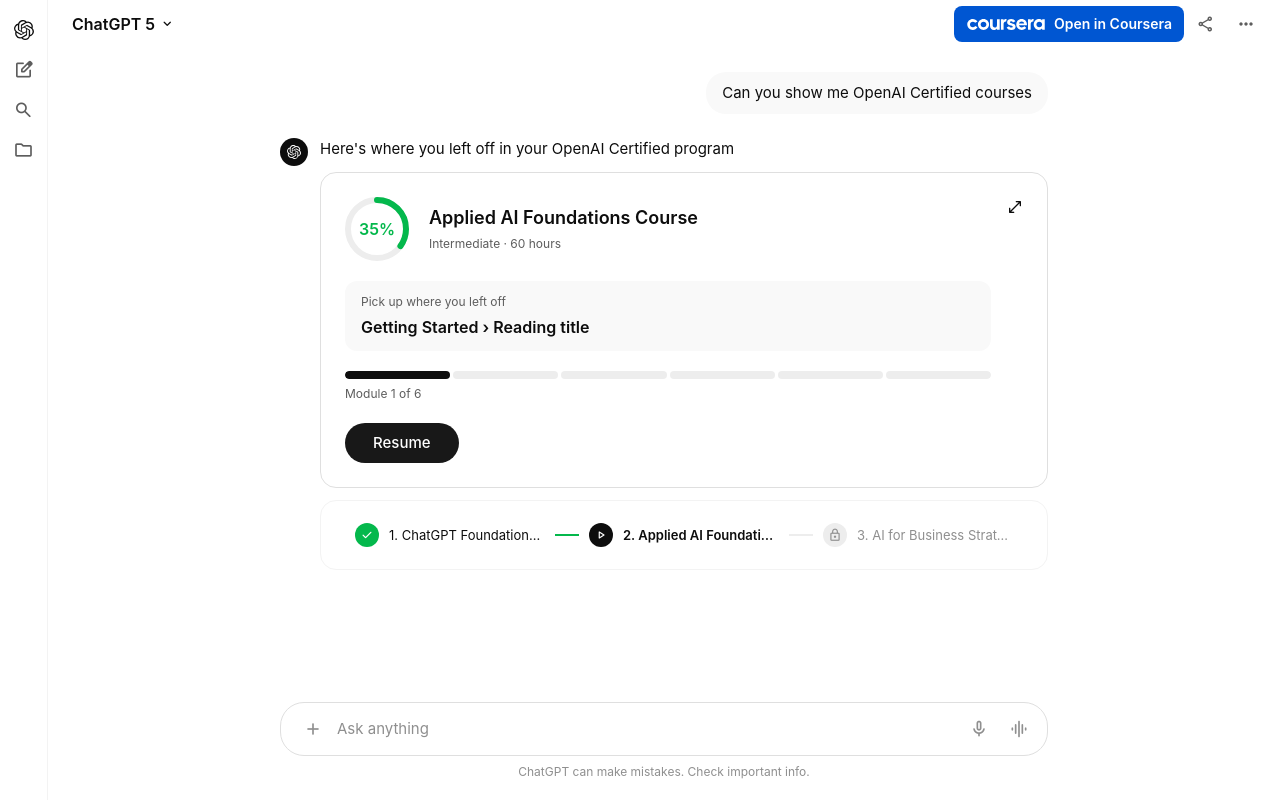
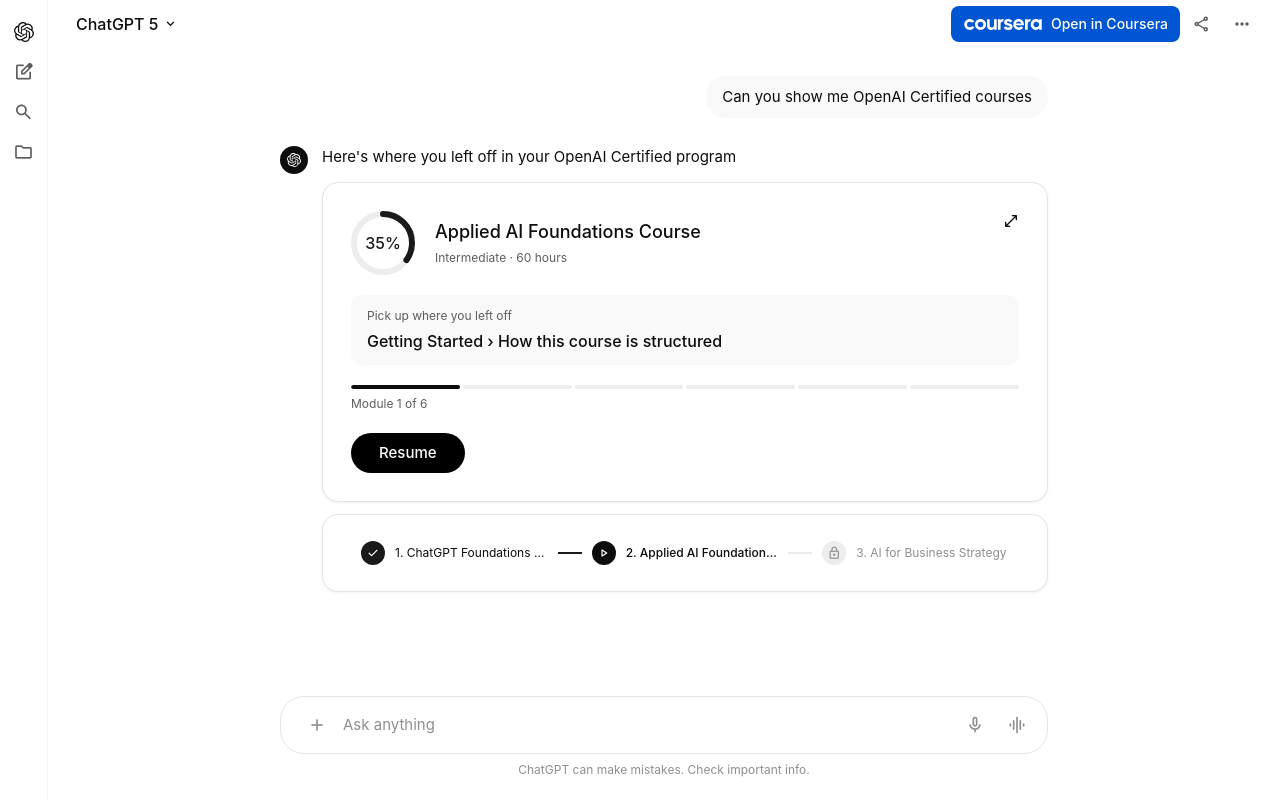
Before and after one commit to mallorypmichael/Mallory-ai-prototype, a React (Vite) app: page / in a window 1280 px wide. Both pictures are taken after a click on the button "Open in ChatGPT". Built offline with nearby package versions, Linux system fonts and the light colour scheme.

Commit message:
UI updates pt 2

```diff
--- a/src/components/my-learning/MyLearningLight.tsx
+++ b/src/components/my-learning/MyLearningLight.tsx
@@ -18,7 +18,7 @@
           strokeDasharray={c} strokeDashoffset={offset} strokeLinecap="round"
         />
       </svg>
-      <span className="absolute" style={{ fontSize: 16, fontWeight: 600, color: "var(--oai-accent)" }}>
+      <span className="absolute" style={{ fontSize: 16, fontWeight: 500, color: "var(--oai-accent)" }}>
         {percent}%
       </span>
     </div>
@@ -63,9 +63,19 @@
   const currentModule = enrollment.modules.find((m) => m.id === enrollment.currentModuleId);
 
   return (
-    <div className="oai-resume-hero" style={{ flexDirection: "row", alignItems: "flex-start", gap: 16 }}>
-      <div style={{ display: "flex", flexDirection: "column", gap: 20, flex: 1, minWidth: 0 }}>
-        <div className="oai-resume-hero-header">
+    <div className="oai-resume-hero" style={{ position: "relative" }}>
+      <button
+        type="button"
+        className="oai-enrollment-card-expand"
+        onClick={() => onExpand(enrollment.id)}
+        aria-label="Expand to full view"
+        style={{ position: "absolute", top: 28, right: 28, zIndex: 1 }}
+      >
+        <span className="material-symbols-rounded" style={{ fontSize: 16 }}>open_in_full</span>
+      </button>
+
+      <div style={{ display: "flex", flexDirection: "column", gap: 20, width: "100%", minWidth: 0 }}>
+        <div className="oai-resume-hero-header" style={{ paddingRight: 48 }}>
           <ProgressRing percent={enrollment.progressPercent} size={64} />
           <div className="oai-resume-hero-info">
             <span className="oai-heading-md">{enrollment.title}</span>
@@ -108,15 +118,6 @@
           </div>
         )}
       </div>
-
-      <button
-        className="oai-enrollment-card-expand"
-        onClick={() => onExpand(enrollment.id)}
-        aria-label="Expand to full view"
-        style={{ position: "static", flexShrink: 0 }}
-      >
-        <span className="material-symbols-rounded" style={{ fontSize: 16 }}>open_in_full</span>
-      </button>
     </div>
   );
 }
@@ -142,8 +143,10 @@
               />
             )}
             <button
+              type="button"
               className="oai-course-strip-item"
               data-state={state}
+              title={`${i + 1}. ${e.title}`}
               onClick={() => state !== "upcoming" && onSelect(e.id)}
             >
               <span className="oai-course-strip-icon" data-state={state}>
@@ -155,7 +158,7 @@
                   <span className="material-symbols-rounded" style={{ fontSize: 14 }}>lock</span>
                 )}
               </span>
-              <span style={{ overflow: "hidden", textOverflow: "ellipsis", whiteSpace: "nowrap" }}>
+              <span className="oai-course-strip-label">
                 {i + 1}. {e.title}
               </span>
             </button>
@@ -181,7 +184,7 @@
   if (!currentCourse) return null;
 
   return (
-    <div style={{ display: "flex", flexDirection: "column", gap: 12 }}>
+    <div style={{ display: "flex", flexDirection: "column", gap: 12, width: "100%", alignItems: "stretch" }}>
       <ResumeHeroCard
         enrollment={currentCourse}
         onResume={onResume}
--- a/src/components/my-learning/openai-theme.css
+++ b/src/components/my-learning/openai-theme.css
@@ -41,11 +41,12 @@
   --oai-text-primary: var(--oai-gray-1000);
   --oai-text-secondary: var(--oai-gray-500);
   --oai-text-tertiary: var(--oai-gray-400);
-  --oai-accent: var(--oai-green-400);
-  --oai-accent-hover: var(--oai-green-500);
-  --oai-accent-subtle: var(--oai-green-50);
-  --oai-border: var(--oai-gray-150);
+  --oai-accent: #1a1a1a;
+  --oai-accent-hover: #141414;
+  --oai-accent-subtle: #f5f5f5;
+  --oai-border: #e5e5e5;
   --oai-border-light: var(--oai-gray-75);
+  --oai-progress-track-bg: #ededed;
   --oai-radius-sm: 8px;
   --oai-radius-md: 12px;
   --oai-radius-lg: 16px;
@@ -58,8 +59,8 @@
   --oai-card-complete-border: var(--oai-gray-150);
   --oai-card-inprogress: var(--oai-red-50);
   --oai-card-inprogress-border: #f5c6c0;
-  --oai-card-notstarted: var(--oai-green-50);
-  --oai-card-notstarted-border: #b9e3c8;
+  --oai-card-notstarted: var(--oai-gray-50);
+  --oai-card-notstarted-border: var(--oai-gray-150);
 
   /* Left nav */
   --oai-nav-width: 260px;
@@ -79,19 +80,19 @@
 
 .oai-heading-lg {
   font-size: 1.5rem;    /* 24px — SDK heading-lg */
-  font-weight: 600;
+  font-weight: 500;
   line-height: 1.75rem; /* 28px */
 }
 
 .oai-heading-md {
   font-size: 1.125rem;  /* 18px — SDK heading-sm */
-  font-weight: 600;
+  font-weight: 500;
   line-height: 1.625rem; /* 26px */
 }
 
 .oai-heading-sm {
   font-size: 1rem;      /* 16px — SDK heading-xs */
-  font-weight: 600;
+  font-weight: 500;
   line-height: 1.5rem;  /* 24px */
 }
 
@@ -124,15 +125,15 @@
   font-size: 0.875rem;
   font-weight: 500;
   line-height: 1.25rem;
-  color: var(--oai-gray-0);
-  background: var(--oai-gray-900);
+  color: #ffffff;
+  background: #000000;
   border: none;
   border-radius: 999px;
   cursor: pointer;
   transition: background 150ms ease;
 }
 .oai-btn-primary:hover {
-  background: var(--oai-gray-700);
+  background: #111111;
 }
 
 .oai-btn-secondary {
@@ -197,9 +198,10 @@
 
 .oai-card {
   background: var(--oai-bg);
-  border: 1px solid var(--oai-border);
+  border: 1px solid #e5e5e5;
   border-radius: var(--oai-radius-lg);
   overflow: hidden;
+  box-shadow: 0 1px 3px rgba(0, 0, 0, 0.06);
 }
 
 .oai-card-complete { background: var(--oai-card-complete); border-color: var(--oai-card-complete-border); }
@@ -209,15 +211,15 @@
 /* ── Progress bar ────────────────────────────── */
 
 .oai-progress-track {
-  height: 6px;
-  border-radius: 3px;
-  background: var(--oai-bg-tertiary);
+  height: 4px;
+  border-radius: 2px;
+  background: var(--oai-progress-track-bg);
   overflow: hidden;
 }
 
 .oai-progress-fill {
   height: 100%;
-  border-radius: 3px;
+  border-radius: 2px;
   background: var(--oai-accent);
   transition: width 400ms ease;
 }
@@ -231,17 +233,17 @@
   width: 20px;
   height: 20px;
   border-radius: 50%;
-  border: 1.5px solid var(--oai-border);
+  border: 1.5px solid var(--oai-gray-200);
   flex-shrink: 0;
-  background: var(--oai-bg);
+  background: transparent;
   color: transparent;
   font-size: 14px;
   transition: all 150ms ease;
 }
 
 .oai-goal-check[data-done="true"] {
-  background: var(--oai-accent);
-  border-color: var(--oai-accent);
+  background: #1a1a1a;
+  border-color: #1a1a1a;
   color: var(--oai-gray-0);
 }
 
@@ -259,7 +261,7 @@
   flex-direction: column;
   align-items: center;
   width: var(--oai-sidebar-width);
-  padding: 12px 0;
+  padding: 14px 0;
   gap: 4px;
   border-right: 1px solid var(--oai-border-light);
   background: var(--oai-sidebar-bg);
@@ -296,7 +298,7 @@
   align-items: center;
   justify-content: space-between;
   height: 48px;
-  padding: 0 16px;
+  padding: 0 20px;
   flex-shrink: 0;
 }
 
@@ -305,7 +307,7 @@
   align-items: center;
   gap: 4px;
   font-size: 16px;
-  font-weight: 600;
+  font-weight: 500;
   color: var(--oai-text-primary);
   background: none;
   border: none;
@@ -330,7 +332,7 @@
   display: flex;
   flex-direction: column;
   align-items: center;
-  padding: 0 24px;
+  padding: 0 28px;
 }
 
 .chatgpt-chat-content {
@@ -338,8 +340,8 @@
   max-width: 768px;
   display: flex;
   flex-direction: column;
-  gap: 24px;
-  padding: 24px 0;
+  gap: 28px;
+  padding: 28px 0;
 }
 
 .chatgpt-user-bubble {
@@ -355,7 +357,7 @@
 
 .chatgpt-assistant-row {
   display: flex;
-  gap: 12px;
+  gap: 14px;
   align-items: flex-start;
 }
 
@@ -375,7 +377,7 @@
 .chatgpt-assistant-content {
   display: flex;
   flex-direction: column;
-  gap: 12px;
+  gap: 14px;
   min-width: 0;
   flex: 1;
 }
@@ -391,7 +393,7 @@
   display: flex;
   flex-direction: column;
   align-items: center;
-  padding: 0 24px 12px;
+  padding: 0 28px 14px;
 }
 
 .chatgpt-input-bar {
@@ -399,8 +401,8 @@
   max-width: 768px;
   display: flex;
   align-items: center;
-  gap: 8px;
-  padding: 10px 12px 10px 16px;
+  gap: 10px;
+  padding: 12px 14px 12px 20px;
   border: 1px solid var(--oai-border);
   border-radius: 24px;
   background: var(--oai-bg);
@@ -455,13 +457,14 @@
 /* ── Resume hero card ────────────────────────── */
 
 .oai-resume-hero {
-  border: 1px solid var(--oai-border);
+  border: 1px solid #e5e5e5;
   border-radius: var(--oai-radius-lg);
-  padding: 24px;
+  padding: 28px;
   background: var(--oai-bg);
   display: flex;
   flex-direction: column;
-  gap: 20px;
+  gap: 24px;
+  box-shadow: 0 1px 3px rgba(0, 0, 0, 0.06);
 }
 
 .oai-resume-hero-header {
@@ -498,14 +501,14 @@
 .oai-module-bar {
   display: flex;
   gap: 3px;
-  height: 8px;
-  border-radius: 4px;
+  height: 4px;
+  border-radius: 2px;
   overflow: hidden;
 }
 
 .oai-module-segment {
   flex: 1;
-  border-radius: 4px;
+  border-radius: 2px;
   transition: background 300ms ease;
 }
 
@@ -516,7 +519,7 @@
   background: var(--oai-text-primary);
 }
 .oai-module-segment[data-state="upcoming"] {
-  background: var(--oai-bg-tertiary);
+  background: var(--oai-progress-track-bg);
 }
 
 /* ── Sequential course strip ─────────────────── */
@@ -524,16 +527,20 @@
 .oai-course-strip {
   display: flex;
   align-items: center;
+  justify-content: flex-start;
   gap: 0;
-  padding: 16px 24px;
-  border: 1px solid var(--oai-border-light);
+  width: 100%;
+  padding: 20px 28px;
+  border: 1px solid #e5e5e5;
   border-radius: var(--oai-radius-lg);
   background: var(--oai-bg);
+  box-shadow: 0 1px 3px rgba(0, 0, 0, 0.06);
 }
 
 .oai-course-strip-item {
   display: flex;
   align-items: center;
+  justify-content: flex-start;
   gap: 10px;
   padding: 6px 10px;
   border-radius: var(--oai-radius-sm);
@@ -541,9 +548,10 @@
   background: transparent;
   cursor: pointer;
   font-family: var(--oai-font);
-  font-size: 13px;
-  line-height: 18px;
+  font-size: 12px;
+  line-height: 16px;
   color: var(--oai-text-primary);
+  text-align: left;
   transition: background 120ms ease;
   flex: 1;
   min-width: 0;
@@ -559,7 +567,17 @@
   background: transparent;
 }
 .oai-course-strip-item[data-state="current"] {
-  font-weight: 600;
+  font-weight: 500;
+}
+
+.oai-course-strip-label {
+  flex: 1;
+  min-width: 0;
+  text-align: left;
+  line-height: 16px;
+  white-space: nowrap;
+  overflow: hidden;
+  text-overflow: ellipsis;
 }
 
 .oai-course-strip-icon {
@@ -571,7 +589,7 @@
   justify-content: center;
   flex-shrink: 0;
   font-size: 12px;
-  font-weight: 600;
+  font-weight: 500;
 }
 .oai-course-strip-icon[data-state="complete"] {
   background: var(--oai-accent);
@@ -582,15 +600,16 @@
   color: var(--oai-gray-0);
 }
 .oai-course-strip-icon[data-state="upcoming"] {
-  background: var(--oai-bg-tertiary);
+  background: var(--oai-progress-track-bg);
   color: var(--oai-text-tertiary);
 }
 
 .oai-course-strip-connector {
   width: 24px;
   height: 2px;
-  background: var(--oai-bg-tertiary);
+  background: var(--oai-progress-track-bg);
   flex: none;
+  align-self: center;
 }
 .oai-course-strip-connector[data-done="true"] {
   background: var(--oai-accent);
@@ -602,26 +621,26 @@
 .oai-skill-row {
   display: flex;
   flex-direction: column;
-  gap: 6px;
+  gap: 8px;
 }
 
 .oai-skill-row-header {
   display: flex;
   align-items: center;
   justify-content: space-between;
-  gap: 8px;
+  gap: 10px;
 }
 
 .oai-skill-bar-track {
-  height: 6px;
-  border-radius: 3px;
-  background: var(--oai-bg-tertiary);
+  height: 4px;
+  border-radius: 2px;
+  background: var(--oai-progress-track-bg);
   overflow: hidden;
 }
 
 .oai-skill-bar-fill {
   height: 100%;
-  border-radius: 3px;
+  border-radius: 2px;
   background: var(--oai-accent);
   transition: width 400ms ease;
 }
@@ -646,10 +665,10 @@
   gap: 4px;
   padding: 2px 10px;
   border-radius: 999px;
-  background: var(--oai-accent-subtle);
-  color: var(--oai-accent);
+  background: #f5f5f5;
+  color: var(--oai-gray-600);
   font-size: 12px;
-  font-weight: 600;
+  font-weight: 500;
   line-height: 18px;
 }
 
@@ -666,18 +685,18 @@
 }
 
 .oai-weekly-day[data-state="done"] {
-  background: var(--oai-accent-subtle);
-  color: var(--oai-accent);
+  background: #f0f0f0;
+  color: #1a1a1a;
 }
 
 .oai-weekly-day[data-state="today"] {
-  border: 1.5px solid var(--oai-text-primary);
+  border: 1.5px solid var(--oai-gray-600);
   color: var(--oai-text-primary);
-  font-weight: 600;
+  font-weight: 500;
 }
 
 .oai-weekly-day[data-state="upcoming"] {
-  background: var(--oai-bg-tertiary);
+  background: var(--oai-progress-track-bg);
   color: var(--oai-text-tertiary);
 }
 
@@ -698,7 +717,7 @@
   display: flex;
   align-items: center;
   gap: 8px;
-  padding: 12px;
+  padding: 14px;
   border-bottom: 1px solid var(--oai-border-light);
 }
 
@@ -759,7 +778,7 @@
 }
 .course-nav-item[data-active="true"] {
   background: var(--oai-nav-item-active);
-  font-weight: 600;
+  font-weight: 500;
 }
 
 .course-nav-item-icon {
@@ -782,7 +801,7 @@
   color: var(--oai-gray-0);
 }
 .course-nav-item-icon[data-state="upcoming"] {
-  background: var(--oai-bg-tertiary);
+  background: var(--oai-progress-track-bg);
   color: var(--oai-text-tertiary);
 }
 
@@ -799,7 +818,7 @@
   justify-content: space-between;
   width: 220px;
   aspect-ratio: 3 / 4;
-  padding: 20px;
+  padding: 24px;
   background: var(--oai-gray-75);
   border-radius: var(--oai-radius-lg);
   flex-shrink: 0;
@@ -824,6 +843,10 @@
   align-self: center;
 }
 
+.oai-certificate-card .oai-certificate-logo-circle {
+  color: #181818;
+}
+
 .oai-certificates-row {
   display: flex;
   gap: 16px;
@@ -835,19 +858,20 @@
 .oai-xdp-hero {
   display: flex;
   flex-direction: column;
-  gap: 12px;
-  padding: 32px 40px;
+  gap: 14px;
+  padding: 38px 48px;
   background: var(--oai-bg-secondary);
   border-radius: var(--oai-radius-lg);
 }
 
 .oai-xdp-modules-card {
   background: var(--oai-bg);
-  border: 1px solid var(--oai-border);
+  border: 1px solid #e5e5e5;
   border-radius: var(--oai-radius-lg);
-  padding: 24px;
+  padding: 28px;
   flex-shrink: 0;
   width: 280px;
+  box-shadow: 0 1px 3px rgba(0, 0, 0, 0.06);
 }
 
 .oai-xdp-module-row {
@@ -865,12 +889,12 @@
 .oai-xdp-outcomes-grid {
   display: grid;
   grid-template-columns: 1fr 1fr;
-  gap: 20px;
+  gap: 24px;
 }
 
 .oai-xdp-outcome {
   display: flex;
-  gap: 12px;
+  gap: 14px;
   align-items: flex-start;
 }
 
@@ -899,7 +923,7 @@
   gap: 8px;
   padding: 8px 12px;
   font-size: 0.875rem;
-  font-weight: 600;
+  font-weight: 500;
   line-height: 1.25rem;
   color: var(--oai-gray-0);
   background: #0056d2;
--- a/src/data/mockData.ts
+++ b/src/data/mockData.ts
@@ -181,7 +181,7 @@
         id: "m2-1", title: "Getting Started",
         items: [
           { id: "i2-1", title: "Intro", type: "Video", completed: true },
-          { id: "i2-2", title: "Reading title", type: "Reading", completed: false },
+          { id: "i2-2", title: "How this course is structured", type: "Reading", completed: false },
           { id: "i2-3", title: "What to expect from this course", type: "Reading", completed: false },
           { id: "i2-4", title: "Goals", type: "Reading", completed: false },
           { id: "i2-5", title: "Test Your Knowledge", type: "Graded Assessment", completed: false },
@@ -226,7 +226,7 @@
     ],
     currentModuleId: "m2-1",
     currentItemId: "i2-2",
-    currentItemTitle: "Reading title",
+    currentItemTitle: "How this course is structured",
     lastAccessedAt: "2026-03-27T08:30:00Z",
     learningOutcomes: [
       "Build end-to-end AI workflows using prompt chaining and API integration",
```
Also changed, not shown: src/components/my-learning/MyLearningFullScreen.tsx (+48 -48 lines).
